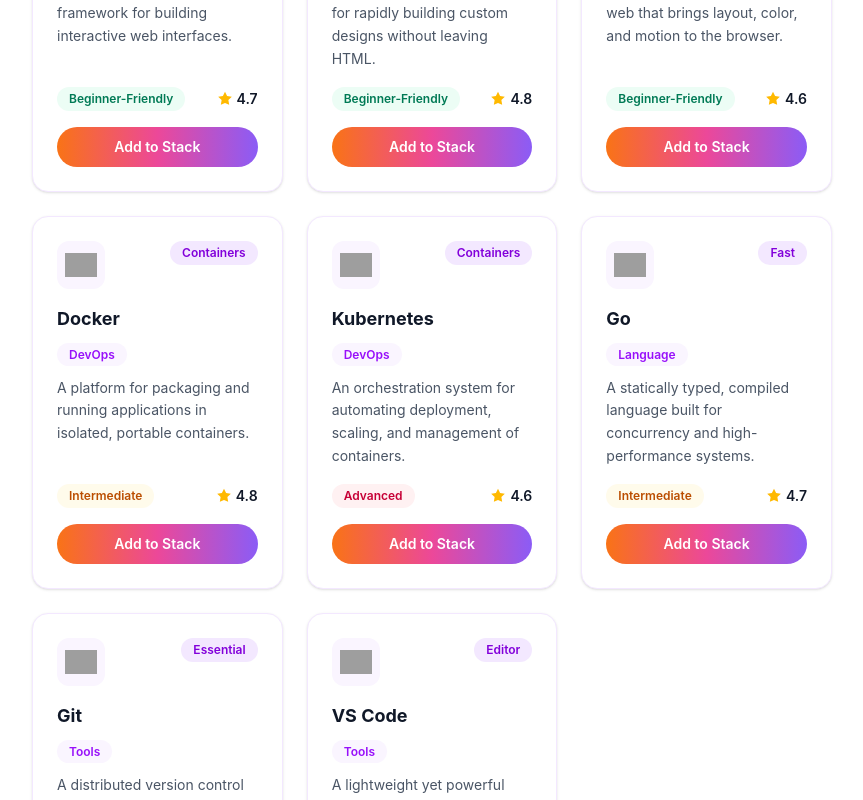
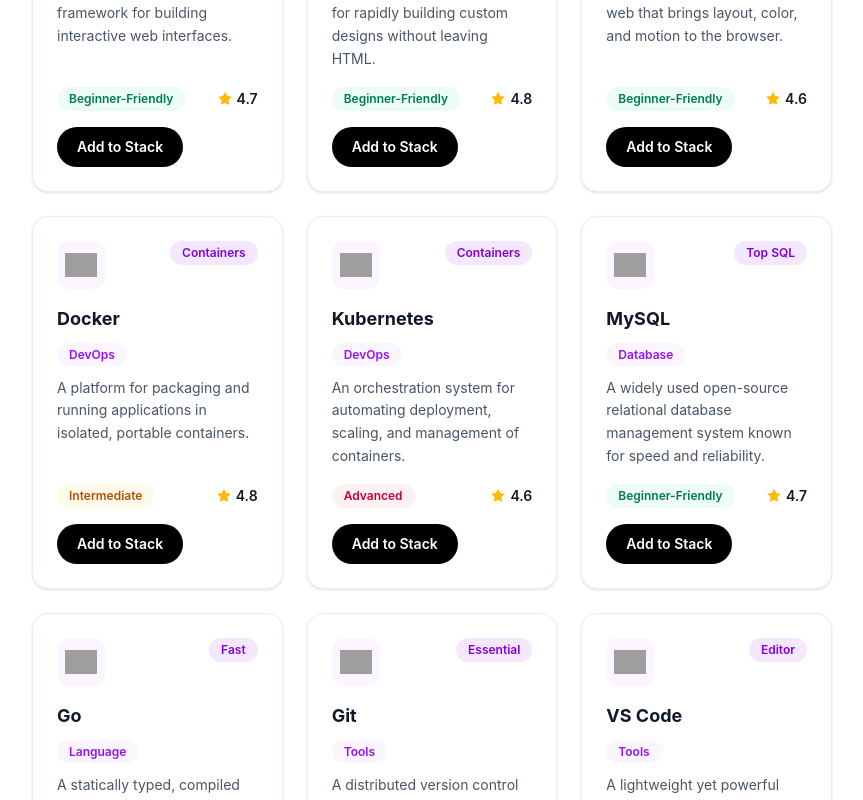
Before and after one commit to farjanaakterdev/DevStack, a React (Vite) app: page / in a window 1280 px wide. Shown: the part 2340-3140 px from the top of the page, without its empty margins (0-863 px from the left). Built offline with nearby package versions, Linux system fonts and the light colour scheme; grey boxes are pictures that could not be loaded.

Commit message:
feat: style add-to-stack button as pill and add mysql card to fill grid

```diff
--- a/src/components/technology/TechnologyCard.tsx
+++ b/src/components/technology/TechnologyCard.tsx
@@ -61,10 +61,10 @@
         type="button"
         aria-disabled={isSelected}
         onClick={() => onAdd(technology)}
-        className={`mt-4 rounded-full px-5 py-2.5 text-sm font-semibold transition-colors ${
+        className={`mt-4 self-start rounded-full px-5 py-2.5 text-sm font-semibold transition-colors ${
           isSelected
             ? 'cursor-not-allowed bg-emerald-100 text-emerald-700'
-            : 'bg-gradient-brand text-white hover:opacity-90'
+            : 'bg-black text-white hover:bg-gray-800'
         }`}
       >
         {isSelected ? '✓ Added to Stack' : 'Add to Stack'}
--- a/src/data/technologies.json
+++ b/src/data/technologies.json
@@ -140,6 +140,16 @@
     "badge": "Containers"
   },
   {
+    "id": "mysql",
+    "name": "MySQL",
+    "category": "Database",
+    "description": "A widely used open-source relational database management system known for speed and reliability.",
+    "icon": "https://icon.icepanel.io/Technology/svg/MySQL.svg",
+    "rating": 4.7,
+    "difficulty": "Beginner-Friendly",
+    "badge": "Top SQL"
+  },
+  {
     "id": "go",
     "name": "Go",
     "category": "Language",
```
